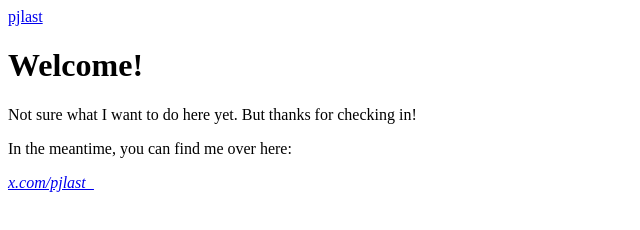
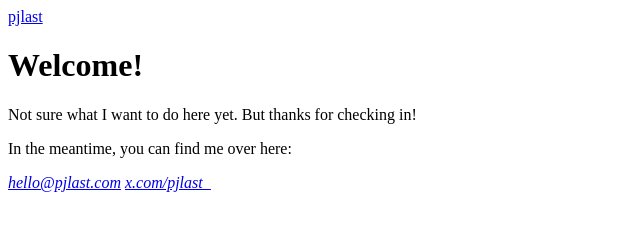
Before and after one commit to pjlast/pjlast.github.io, a plain HTML site: page index.html in a window 1280 px wide. Shown: the whole page, without its empty margins (0-640 px from the left). Drawn offline with Linux system fonts and the light colour scheme.

Commit message:
Add email address

```diff
--- a/index.html
+++ b/index.html
@@ -20,6 +20,7 @@
 
       <p>In the meantime, you can find me over here:</p>
       <address>
+        <a href="mailto:hello@pjlast.com">hello@pjlast.com</a>
         <a href="https://x.com/pjlast_">x.com/pjlast_</a>
       </address>
     </main>
```
